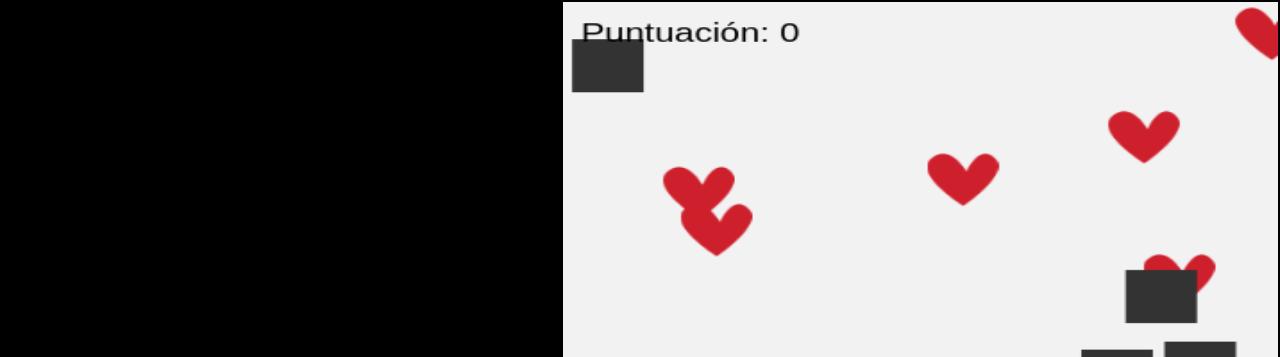
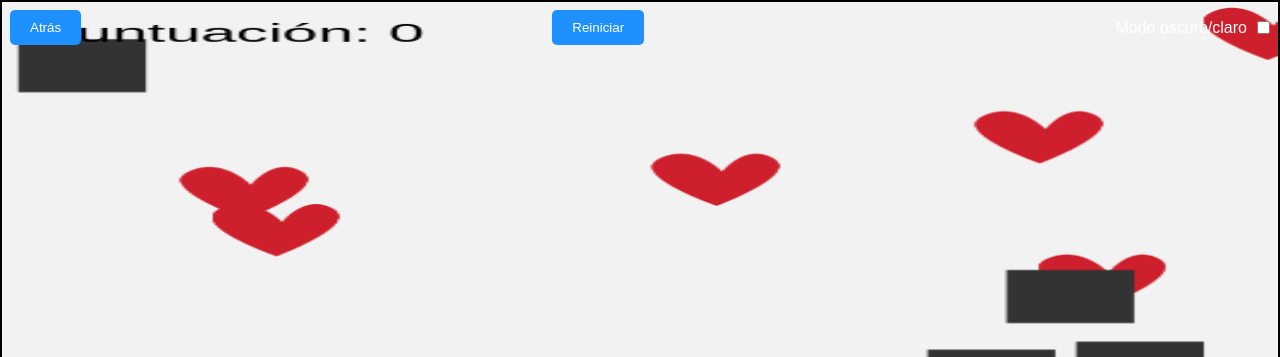
Before and after one commit to jddiaze/MazdaVardi, a plain HTML site: page game.html in a window 1280 px wide. Shown: the top 357 px of the page. Drawn offline with Linux system fonts and the light colour scheme.

Commit message:
Canvas update

```diff
--- a/game.html
+++ b/game.html
@@ -1,31 +1,27 @@
 <!DOCTYPE html>
 <html lang="es">
+
 <head>
     <meta charset="UTF-8">
     <meta name="viewport" content="width=device-width, initial-scale=1.0">
     <title>Corazones en el Camino</title>
     <link rel="stylesheet" href="styles.css">
-    <!-- <style>
-        canvas {
-            display: block;
-            margin: 0 auto;
-            background: #f2f2f2;
-            border: 2px solid #000;
-        }
-        body {
-            text-align: center;
-            font-family: Arial, sans-serif;
-        }
-    </style> -->
 </head>
+
 <body>
 
-    <h1>Love Weekend</h1>
-    <p>¡Recoge tantos corazones como puedas y evita los obstáculos!</p>
-    <p>Entre más corazones, mayores beneficios.</p>
-    <canvas id="gameCanvas" width="400" height="600"></canvas>
+    <div class="controls">
+        <button class="back-button">Atrás</button>
+        <button class="reset-button">Reiniciar</button>
+        <div class="theme-toggle">
+            <label for="theme-switch">Modo oscuro/claro</label>
+            <input type="checkbox" id="theme-switch">
+        </div>
+    </div>
+
+    <canvas id="gameCanvas"></canvas>
 
     <script src="game.js"></script>
+</body>
 
-</body>
 </html>
--- a/game.js
+++ b/game.js
@@ -1,8 +1,36 @@
 // Variables del juego
 const canvas = document.getElementById("gameCanvas");
 const ctx = canvas.getContext("2d");
-const canvasWidth = canvas.width;
-const canvasHeight = canvas.height;
+
+const resetButton = document.querySelector('.reset-button');
+const backButton = document.querySelector('.back-button');
+const themeSwitch = document.getElementById('theme-switch');
+//const canvasWidth = canvas.width;
+//const canvasHeight = canvas.height;
+
+// Dimensiones originales del canvas y del juego
+const originalWidth = 400;
+const originalHeight = 600;
+let scale;
+
+// Ajustar el canvas para mantener la proporción original
+function resizeCanvas() {
+    // Calcular la escala que mantendrá las proporciones del juego
+    const scaleWidth = window.innerWidth / originalWidth;
+    const scaleHeight = window.innerHeight / originalHeight;
+    scale = Math.min(scaleWidth, scaleHeight);  // Usar la escala menor para evitar distorsiones
+
+    // Ajustar el tamaño del canvas respetando la proporción
+    canvas.width = originalWidth * scale;
+    canvas.height = originalHeight * scale;
+
+    // Ajustar el tamaño de todo el contenido basado en la escala
+    ctx.setTransform(scale, 0, 0, scale, 0, 0);  // Aplicar la escala al contexto de dibujo
+}
+
+// Ajustar el canvas al tamaño de la pantalla en el momento de cargar y cuando cambia el tamaño de la ventana
+window.addEventListener('resize', resizeCanvas);
+resizeCanvas();  // Llamar inicialmente
 
 let score = 0;
 let gameOver = false;
@@ -22,21 +50,21 @@ const crashSound = new Audio('crash.mp3');    // Sonido de choque
 
 // Vehículo (jugador)
 const car = {
-    x: canvasWidth / 2 - 20,
-    y: canvasHeight - 80,
+    x: originalWidth / 2 - 20,
+    y: originalHeight - 80,
     width: 40,
     height: 80,
     speed: 5,
     moveLeft: false,
     moveRight: false,
     draw() {
-        ctx.drawImage(carImage, this.x, this.y, this.width, this.height); // Dibujar el coche
+        ctx.drawImage(carImage, this.x, this.y, this.width, this.height);
     },
     update() {
         if (this.moveLeft && this.x > 0) {
             this.x -= this.speed;
         }
-        if (this.moveRight && this.x + this.width < canvasWidth) {
+        if (this.moveRight && this.x + this.width < originalWidth) {
             this.x += this.speed;
         }
     }
@@ -45,7 +73,7 @@ const car = {
 // Corazones
 class Heart {
     constructor() {
-        this.x = Math.random() * (canvasWidth - 20);
+        this.x = Math.random() * (originalWidth - 20);
         this.y = -20;
         this.size = 40;
         this.speed = gameSpeed;  // Velocidad se basa en la dificultad
@@ -63,7 +91,7 @@ class Heart {
 // Obstáculos (opcional: puedes usar una imagen o mantener el rectángulo)
 class Obstacle {
     constructor() {
-        this.x = Math.random() * (canvasWidth - 40);
+        this.x = Math.random() * (originalWidth - 40);
         this.y = -40;
         this.width = 40;
         this.height = 40;
@@ -99,7 +127,7 @@ document.addEventListener("keyup", (event) => {
 canvas.addEventListener('touchstart', function(e) {
     const touchX = e.touches[0].clientX - canvas.getBoundingClientRect().left;  // Ajuste para obtener la posición relativa al canvas
 
-    if (touchX < canvasWidth / 2) {
+    if (touchX < originalWidth / 2) {
         car.moveLeft = true;
         car.moveRight = false;  // Asegúrate de que no se mueva en ambas direcciones
     } else {
@@ -126,7 +154,7 @@ function detectCollision(obj1, obj2) {
 // Función para actualizar el juego
 function updateGame() {
     if (!gameOver) {
-        ctx.clearRect(0, 0, canvasWidth, canvasHeight);
+        ctx.clearRect(0, 0, originalWidth, originalHeight);
 
         // Dibujar y actualizar el coche
         car.draw();
@@ -144,7 +172,7 @@ function updateGame() {
             }
 
             // Eliminar corazones fuera de la pantalla
-            if (heart.y > canvasHeight) {
+            if (heart.y > originalHeight) {
                 hearts.splice(index, 1);
             }
         });
@@ -160,7 +188,7 @@ function updateGame() {
             }
 
             // Eliminar obstáculos fuera de la pantalla
-            if (obstacle.y > canvasHeight) {
+            if (obstacle.y > originalHeight) {
                 obstacles.splice(index, 1);
             }
         });
@@ -185,11 +213,30 @@ function updateGame() {
     } else {
         ctx.fillStyle = "#FF0000";
         ctx.font = "40px Arial";
-        ctx.fillText("¡Juego Terminado!", 50, canvasHeight / 2);
+        ctx.fillText("¡Juego Terminado!", 50, originalHeight / 2);
         ctx.font = "20px Arial";
-        ctx.fillText(`Puntuación Final: ${score}`, 100, canvasHeight / 2 + 50);
+        ctx.fillText(`Puntuación Final: ${score}`, 100, originalHeight / 2 + 50);
     }
 }
 
+// Función para reiniciar el juego
+function resetGame() {
+    score = 0;
+    gameOver = false;
+    hearts = [];
+    obstacles = [];
+    car.x = canvas.width / 2 - 20;
+    updateGame();
+}
+
+// Controles de reinicio y atrás
+resetButton.addEventListener('click', resetGame);
+backButton.addEventListener('click', () => window.location.href = 'index.html');
+
+// Modo oscuro/claro
+themeSwitch.addEventListener('change', () => {
+    document.body.classList.toggle('dark-mode');
+});
+
 // Iniciar el juego
 updateGame();
--- a/styles.css
+++ b/styles.css
@@ -5,25 +5,26 @@
 }
 
 body {
-    background-color: #000;
     font-family: 'Arial', sans-serif;
-    height: 100vh;
-    display: flex;
-    justify-content: center;
-    align-items: center;
     margin: 0;
     padding: 0;
     overflow: hidden;  /* Evitar desplazamiento */
+    display: flex;
+    flex-direction: column;
+    justify-content: center;
+    align-items: center;
+    height: 100vh;
+    background-color: #000;
+    color: #fff;
     touch-action: manipulation;  /* Mejorar la interacción táctil */
 }
 
 canvas {
     display: block;
-    margin: 0 auto;
-    background: #f2f2f2;
+    width: 100vw;
+    height: 100vh;
+    background-color: #f2f2f2;
     border: 2px solid #000;
-    width: 100%;
-    height: 100vh;  /* Llenar toda la pantalla verticalmente */
 }
 
 .container {
@@ -35,6 +36,56 @@ canvas {
     justify-content: center;
     align-items: center;
     animation: fadeIn 1.5s ease-in-out;
+}
+
+.controls {
+    position: absolute;
+    top: 0;
+    width: 100%;
+    display: flex;
+    justify-content: space-between;
+    padding: 10px;
+    z-index: 1;
+}
+
+.reset-button, .back-button {
+    background-color: #1e90ff;
+    color: white;
+    border: none;
+    padding: 10px 20px;
+    border-radius: 5px;
+    cursor: pointer;
+}
+
+.reset-button:hover, .back-button:hover {
+    background-color: #0b61a4;
+}
+
+.theme-toggle {
+    display: flex;
+    align-items: center;
+}
+
+.theme-toggle label {
+    margin-right: 10px;
+    color: #fff;
+}
+
+#theme-switch {
+    cursor: pointer;
+}
+
+/* Modo oscuro */
+.dark-mode {
+    background-color: #000;
+}
+
+.dark-mode canvas {
+    background-color: #333;
+}
+
+.dark-mode .controls {
+    color: #fff;
 }
 
 .logo img {
```
